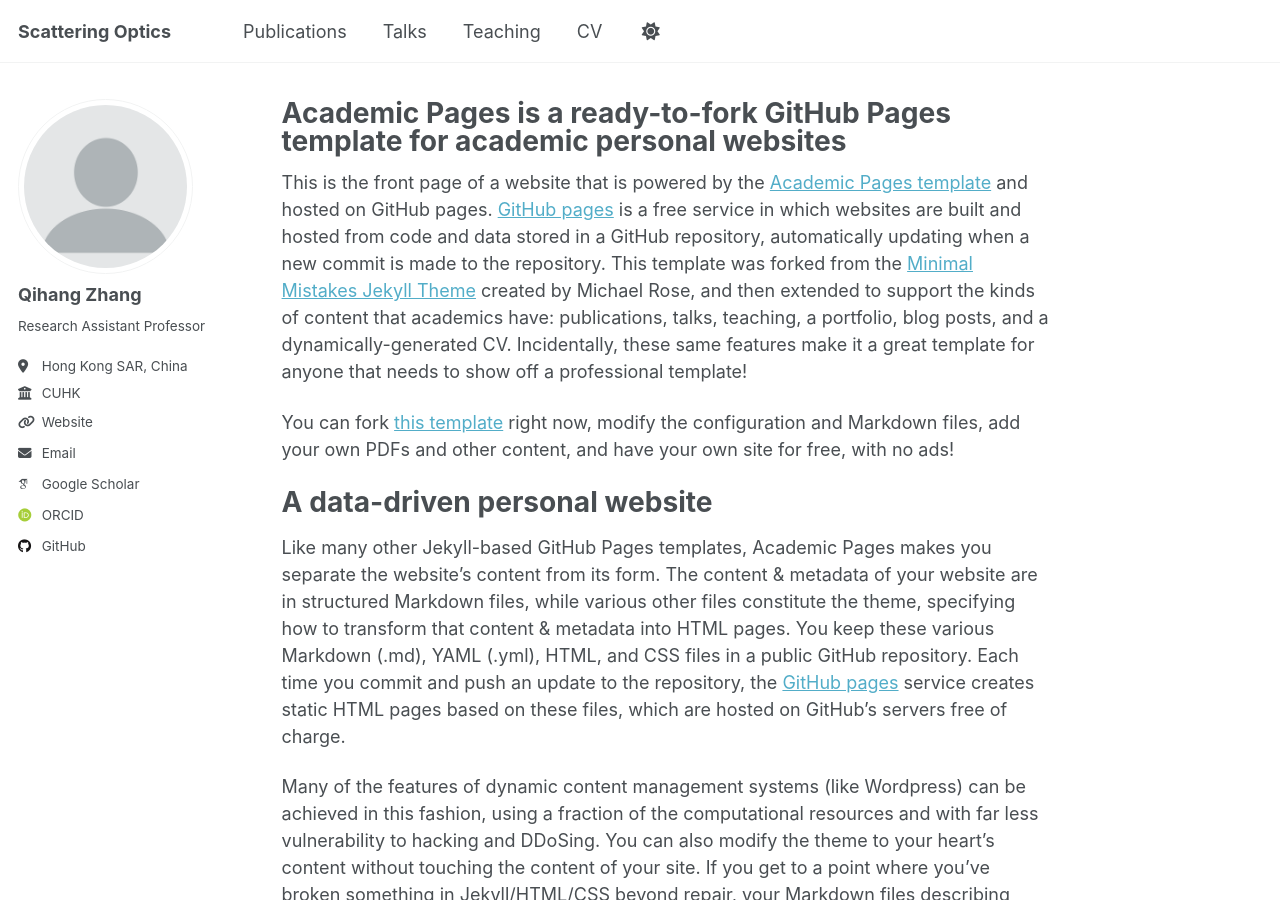
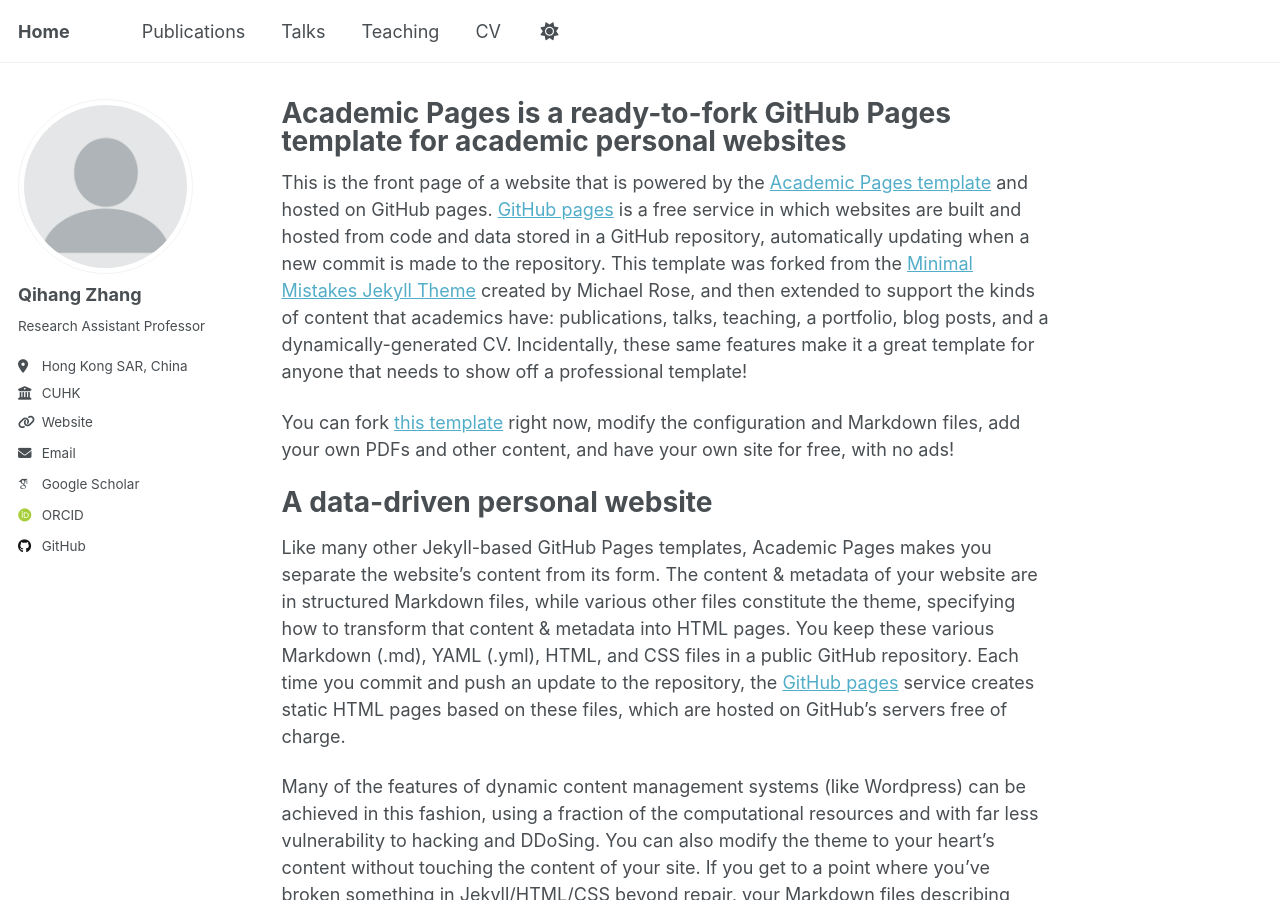
Before and after one commit to qhzhang95/qhzhang95.github.io, a Jekyll site: the page built from _pages/about.md, in a window 1280 px wide and 900 px high. Built offline with Jekyll 4.4.1, drawn with Linux system fonts in a browser that asks for light colours; some web fonts are replaced; a script that is not in the unit is left out.

Commit message:
Update _config.yml
change the "Home Page" title

```diff
--- a/_config.yml
+++ b/_config.yml
@@ -9,7 +9,7 @@
 # Basic Site Settings
 locale                   : "en-US"
 site_theme               : "default" # Currently available options are "default", "air"
-title                    : "Scattering Optics"
+title                    : "Home"
 title_separator          : "-"
 name                     : &name "Qihang Zhang"
 description              : &description "personal description"
```
